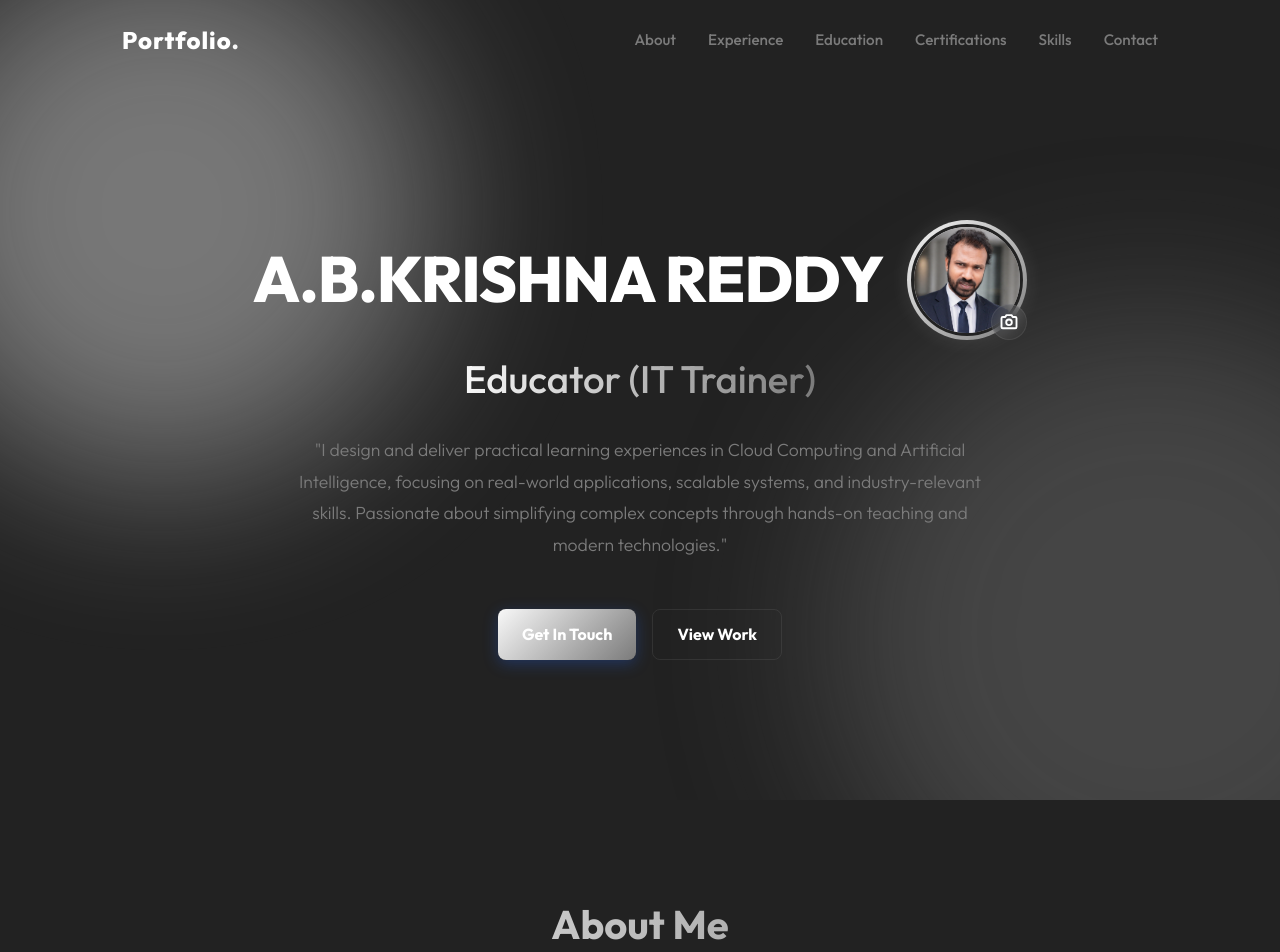
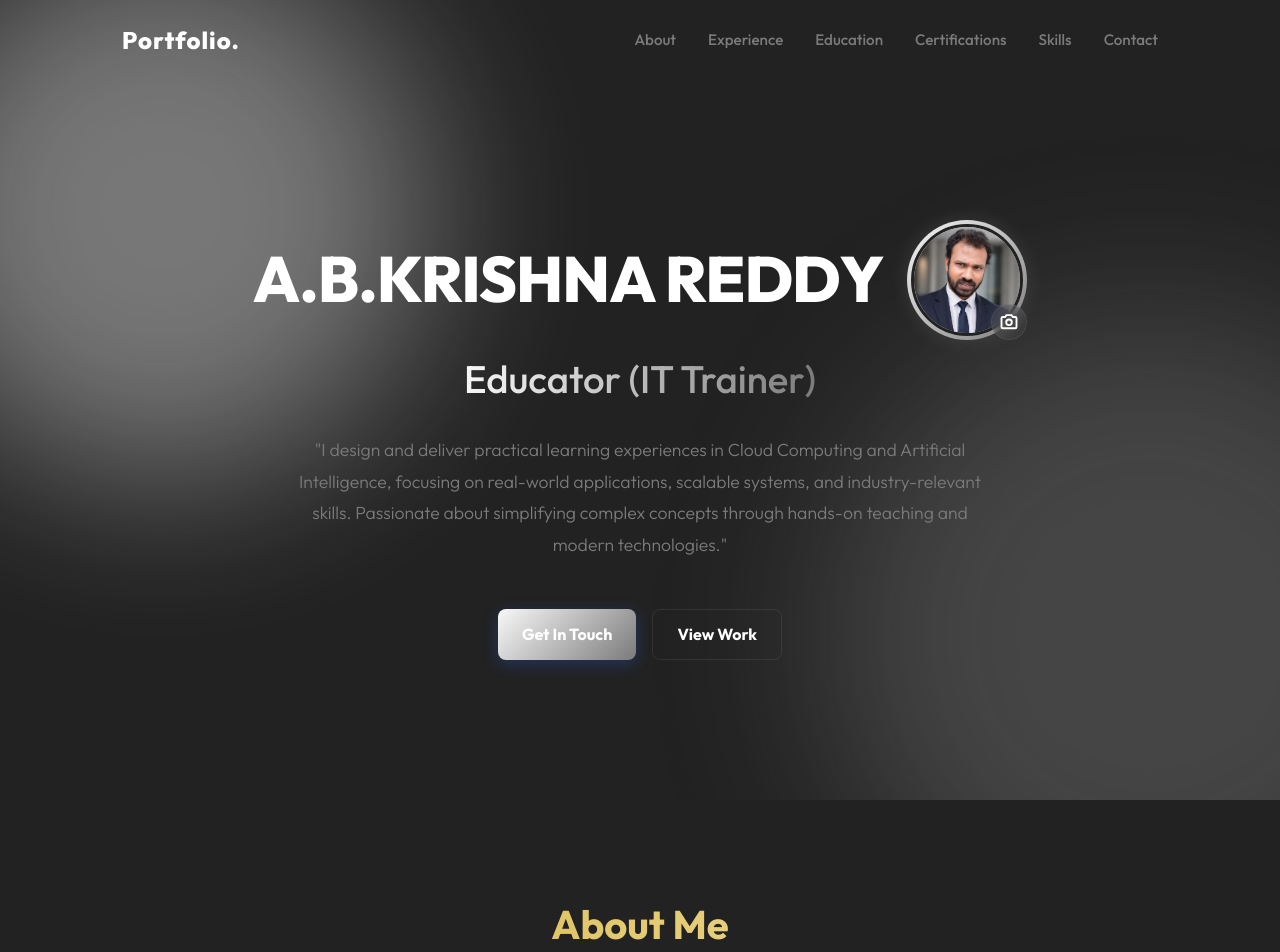
Before and after one commit to KrishnaReddy1324/Krishna-Reddy-Portfolio, a React (Vite) app: page / in a window 1280 px wide. Shown: the top 952 px of the page. Built offline with nearby package versions, Linux system fonts and the light colour scheme.

Commit message:
Update to luxury gold accents

```diff
--- a/src/index.css
+++ b/src/index.css
@@ -76,7 +76,7 @@ ul {
   font-size: 2.5rem;
   margin-bottom: 3rem;
   text-align: center;
-  background: linear-gradient(to right, var(--text-primary), var(--text-secondary));
+  background: linear-gradient(to right, #d4af37, #f3e5ab);
   -webkit-background-clip: text;
   -webkit-text-fill-color: transparent;
 }
```
